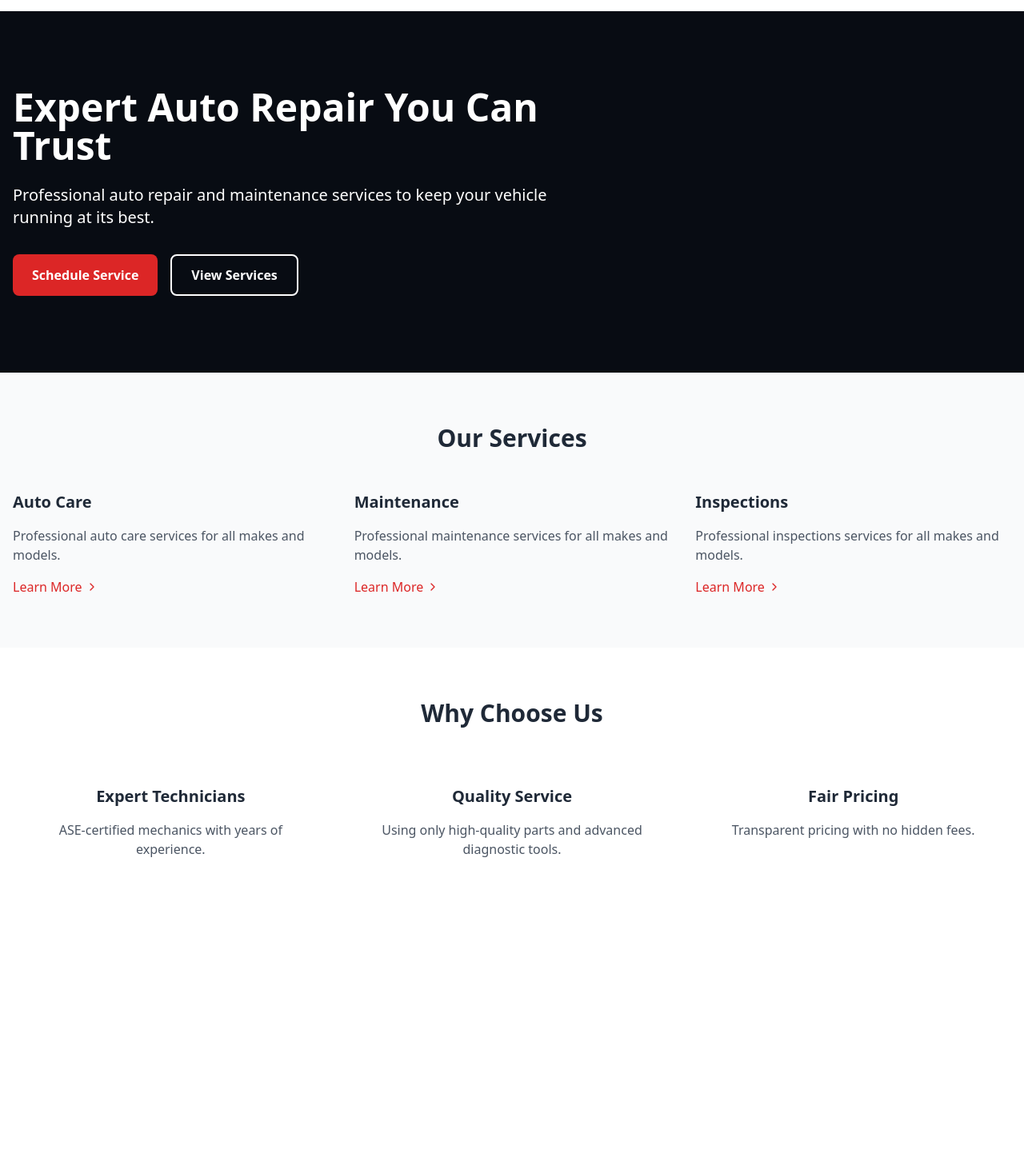
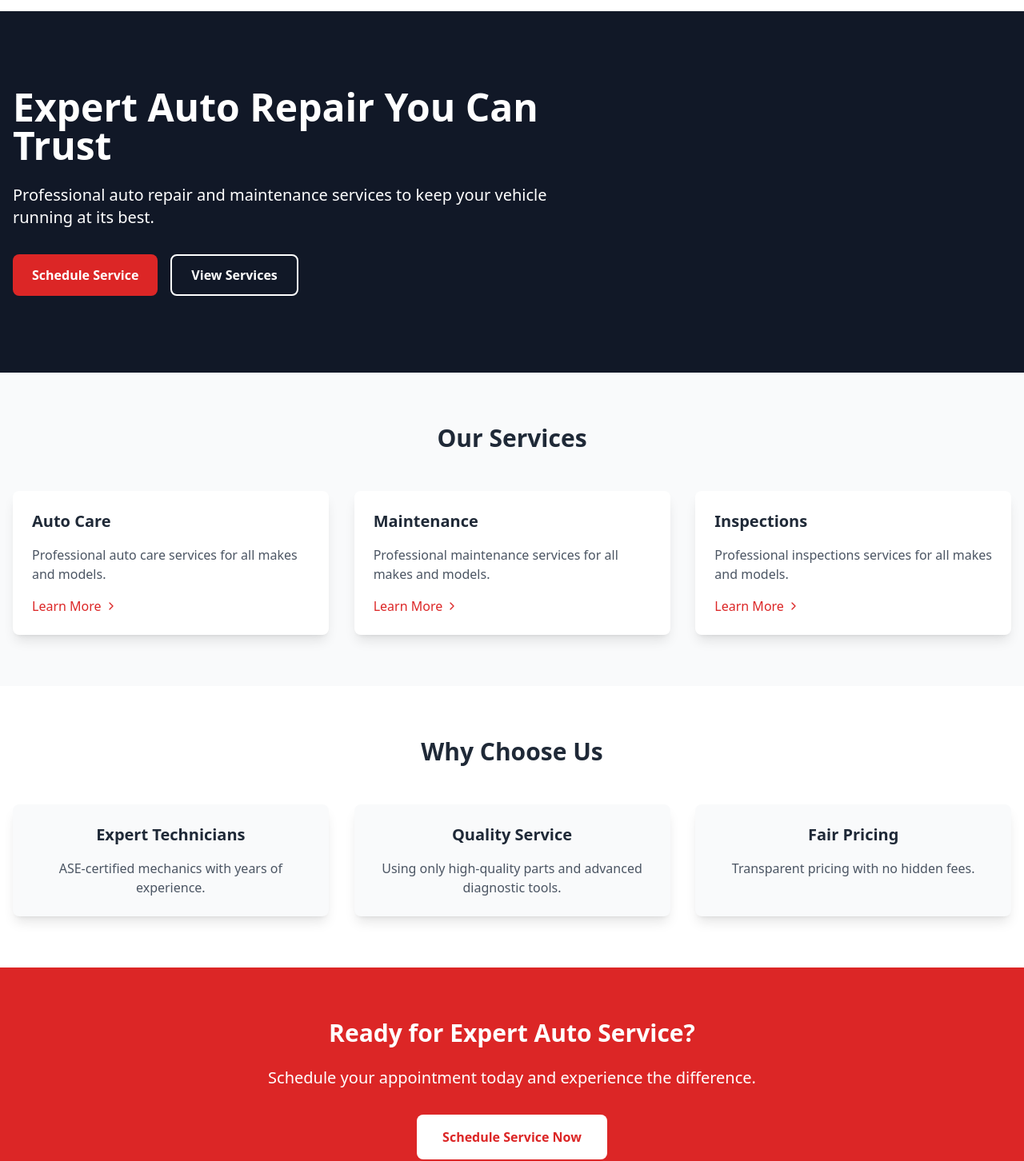
Before and after one commit to shkh1230/A1Autos-Website-V1, a React (Vite) app: page / in a window 1280 px wide. Shown: the part 102-1554 px from the top of the page at 80% size. Before the commit the page ends 1264 px from the top, so only its background shows below. Built offline with nearby package versions, Linux system fonts and the light colour scheme.

Commit message:
Added Schedule Service

```diff
--- a/src/main.jsx
+++ b/src/main.jsx
@@ -1,11 +1,13 @@
 // src/main.jsx
 import React from 'react'
 import ReactDOM from 'react-dom/client'
-import App from './App.jsx'
-import "./styles/globals.css";  // Fixed import path
+import { RouterProvider } from 'react-router-dom'
+import { router } from './routes'
+import './styles/globals.css'
+import 'aos/dist/aos.css'  // Make sure this is imported
 
 ReactDOM.createRoot(document.getElementById('root')).render(
   <React.StrictMode>
-    <App />
+    <RouterProvider router={router} />
   </React.StrictMode>,
 )
--- a/src/pages/Home.jsx
+++ b/src/pages/Home.jsx
@@ -1,25 +1,35 @@
-// src/pages/Home.jsx
+import { useEffect } from 'react';
 import { ChevronRight } from 'lucide-react';
+import AOS from 'aos';
+import 'aos/dist/aos.css';
 
 const HomePage = () => {
+  useEffect(() => {
+    AOS.init({
+      duration: 800,
+      once: true,
+      offset: 100,
+      easing: 'ease-in-out',
+    });
+  }, []);
+
   return (
     <div className="min-h-screen">
       {/* Hero Section */}
-      <div className="relative bg-gray-900 text-white py-24">
-        <div className="absolute inset-0 bg-black opacity-50"></div>
-        <div className="container mx-auto px-4 relative">
-          <div className="max-w-2xl">
+      <div className="bg-gray-900 text-white py-24">
+        <div className="container mx-auto px-4">
+          <div className="max-w-2xl" data-aos="fade-up">
             <h1 className="text-5xl font-bold mb-6">
               Expert Auto Repair You Can Trust
             </h1>
             <p className="text-xl mb-8">
               Professional auto repair and maintenance services to keep your vehicle running at its best.
             </p>
-            <div className="flex flex-wrap gap-4">
-              <button className="btn btn-primary">
+            <div className="flex gap-4">
+              <button className="bg-red-600 text-white px-6 py-3 rounded-lg font-bold hover:bg-red-700 transition-colors duration-300">
                 Schedule Service
               </button>
-              <button className="btn btn-outline text-white border-white hover:bg-white hover:text-gray-900">
+              <button className="border-2 border-white px-6 py-3 rounded-lg font-bold hover:bg-white hover:text-gray-900 transition-colors duration-300">
                 View Services
               </button>
             </div>
@@ -27,18 +37,26 @@ const HomePage = () => {
         </div>
       </div>
 
-      {/* Services Preview */}
-      <div className="py-16 bg-gray-50">
+      {/* Services Section */}
+      <div className="bg-gray-50 py-16">
         <div className="container mx-auto px-4">
-          <h2 className="text-3xl font-bold text-center mb-12">Our Services</h2>
+          <h2 className="text-3xl font-bold text-center mb-12" data-aos="fade-up">Our Services</h2>
           <div className="grid grid-cols-1 md:grid-cols-3 gap-8">
-            {['Auto Care', 'Maintenance', 'Inspections'].map((service) => (
-              <div key={service} className="service-card">
+            {['Auto Care', 'Maintenance', 'Inspections'].map((service, index) => (
+              <div
+                key={service}
+                className="bg-white p-6 rounded-lg shadow-lg hover:shadow-xl transform hover:-translate-y-1 transition-all duration-300"
+                data-aos="fade-up"
+                data-aos-delay={index * 100}
+              >
                 <h3 className="text-xl font-bold mb-4">{service}</h3>
                 <p className="text-gray-600 mb-4">
                   Professional {service.toLowerCase()} services for all makes and models.
                 </p>
-                <a href={`/services/${service.toLowerCase()}`} className="text-red-600 flex items-center hover:text-red-700">
+                <a
+                  href={`/services/${service.toLowerCase()}`}
+                  className="text-red-600 flex items-center hover:text-red-700 transition-colors duration-300"
+                >
                   Learn More <ChevronRight className="h-4 w-4 ml-1" />
                 </a>
               </div>
@@ -47,10 +65,10 @@ const HomePage = () => {
         </div>
       </div>
 
-      {/* Why Choose Us */}
-      <div className="py-16">
+      {/* Features Section */}
+      <div className="bg-white py-16">
         <div className="container mx-auto px-4">
-          <h2 className="text-3xl font-bold text-center mb-12">Why Choose Us</h2>
+          <h2 className="text-3xl font-bold text-center mb-12" data-aos="fade-up">Why Choose Us</h2>
           <div className="grid grid-cols-1 md:grid-cols-3 gap-8">
             {[
               {
@@ -65,8 +83,13 @@ const HomePage = () => {
                 title: 'Fair Pricing',
                 description: 'Transparent pricing with no hidden fees.',
               },
-            ].map((feature) => (
-              <div key={feature.title} className="text-center p-6">
+            ].map((feature, index) => (
+              <div
+                key={feature.title}
+                className="bg-gray-50 p-6 rounded-lg shadow-lg hover:shadow-xl transform hover:-translate-y-1 transition-all duration-300 text-center"
+                data-aos="fade-up"
+                data-aos-delay={index * 100}
+              >
                 <h3 className="text-xl font-bold mb-4">{feature.title}</h3>
                 <p className="text-gray-600">{feature.description}</p>
               </div>
@@ -74,6 +97,17 @@ const HomePage = () => {
           </div>
         </div>
       </div>
+
+      {/* CTA Section */}
+      <div className="bg-red-600 text-white py-16">
+        <div className="container mx-auto px-4 text-center" data-aos="fade-up">
+          <h2 className="text-3xl font-bold mb-6">Ready for Expert Auto Service?</h2>
+          <p className="text-xl mb-8">Schedule your appointment today and experience the difference.</p>
+          <button className="bg-white text-red-600 px-8 py-4 rounded-lg font-bold hover:bg-gray-100 transition-colors duration-300">
+            Schedule Service Now
+          </button>
+        </div>
+      </div>
     </div>
   );
 };
```
